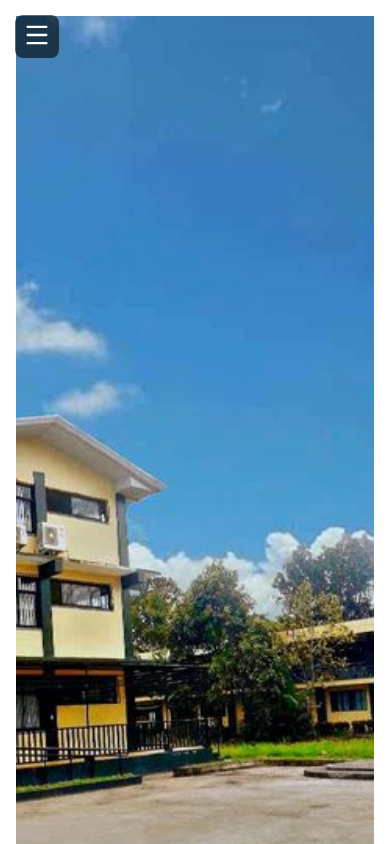
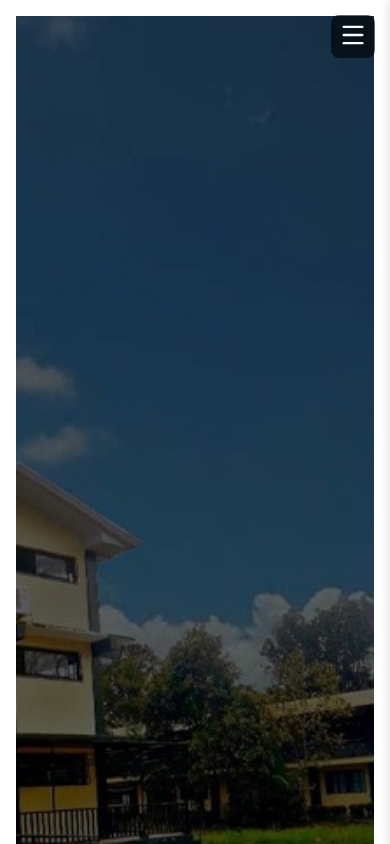
Before and after one commit to yzma-er/my-app, a React (Create React App) app: page /admin in a window 390 px wide. Built offline with nearby package versions, Linux system fonts and the light colour scheme; sample sign-in values are in the browser's storage.

Commit message:
Update AdminDashboard.css

```diff
--- a/src/pages/AdminDashboard.css
+++ b/src/pages/AdminDashboard.css
@@ -5,22 +5,43 @@
   color: #fff;
   font-family: "Poppins", sans-serif;
   position: relative;
+  flex-direction: row; /* Ensure left-to-right layout */
 }
 
-/* ========= Sidebar ========= */
+/* ========= Main Content (Left side with image) ========= */
+.main-content {
+  flex: 1;
+  background-position: right center; /* Align image to right edge */
+  background-size: cover;
+  background-repeat: no-repeat;
+  position: relative;
+  margin-right: 260px; /* Space for sidebar */
+  min-height: 100vh;
+}
+
+.content-overlay {
+  background: rgba(0, 0, 0, 0.6); /* Dark overlay for readability */
+  min-height: 100vh;
+  padding: 40px;
+  display: flex;
+  flex-direction: column;
+}
+
+/* ========= Sidebar (Right side) ========= */
 .sidebar {
   width: 260px;
   background-color: #FFFFFF;
   padding: 20px;
   display: flex;
   flex-direction: column;
-  justify-content: space-between; /* keeps footer at bottom */
+  justify-content: space-between;
   transition: transform 0.3s ease;
   position: fixed;
   top: 0;
-  left: 0;
+  right: 0; /* Changed from left to right */
   bottom: 0;
   z-index: 1000;
+  box-shadow: -2px 0 10px rgba(0, 0, 0, 0.1);
 }
 
 .sidebar-content {
@@ -83,27 +104,11 @@
   background-color: #d32f2f;
 }
 
-/* ========= Main Content ========= */
-.main-content {
-  flex-grow: 1;
-  margin-left: 260px;
-  padding: 40px;
-  color: #fff;
-  z-index: 1;
-}
-
-.dashboard-overlay {
-  background: rgba(0, 0, 0, 0.55);
-  border-radius: 12px;
-  padding: 30px;
-  box-shadow: 0 4px 15px rgba(0, 0, 0, 0.3);
-}
-
 /* ========= Mobile & Tablet ========= */
 .menu-toggle {
   position: fixed;
   top: 15px;
-  left: 15px;
+  right: 15px; /* Changed from left to right */
   background: rgba(0, 0, 0, 0.6);
   border: none;
   color: white;
@@ -111,7 +116,7 @@
   cursor: pointer;
   border-radius: 8px;
   padding: 6px 8px;
-  display: none; /* hidden on desktop */
+  display: none;
 }
 
 @media (max-width: 900px) {
@@ -120,10 +125,11 @@
   }
 
   .sidebar {
-    transform: translateX(-100%);
+    transform: translateX(100%); /* Slide in from right */
     position: fixed;
     width: 230px;
     height: 100%;
+    right: 0; /* Ensure it stays on right */
   }
 
   .sidebar.open {
@@ -131,38 +137,34 @@
   }
 
   .main-content {
-    margin-left: 0;
-    padding: 80px 20px;
+    margin-right: 0;
+    padding: 0;
+    width: 100%;
   }
 
-  .dashboard-overlay {
-    background: rgba(0, 0, 0, 1);
-    padding: 20px;
+  .content-overlay {
+    padding: 80px 20px 20px 20px;
+    min-height: 100vh;
   }
 }
 
-/* ========= Background Fix ========= */
-.admin-dashboard {
-
-  background-position: center;
-  background-repeat: no-repeat;
-  background-size: cover;
+@media (min-width: 901px) {
+  .main-content {
+    background-position: calc(100% - 260px) center; /* Align image with sidebar edge */
+  }
 }
 
-
-/* Add to AdminDashboard.css */
-
-/* ========== LOGOUT SUCCESS NOTIFICATION ========== */
+/* ========= LOGOUT SUCCESS NOTIFICATION ========== */
 .logout-success-notification {
   position: fixed;
   top: 20px;
-  right: 20px;
+  right: 280px; /* Adjusted to account for sidebar */
   background: linear-gradient(135deg, #104C08, #1C7C0F);
   color: white;
   border-radius: 12px;
   padding: 20px;
   box-shadow: 0 10px 25px rgba(16, 76, 8, 0.3);
-  z-index: 2000; /* Higher than admin dashboard */
+  z-index: 2000;
   animation: slideInRight 0.5s ease-out, fadeOut 0.5s ease-in 1.5s forwards;
   min-width: 300px;
   border-left: 5px solid #8BC34A;
@@ -236,7 +238,7 @@
 }
 
 /* Mobile notification */
-@media (max-width: 768px) {
+@media (max-width: 900px) {
   .logout-success-notification {
     top: 10px;
     right: 10px;
```
